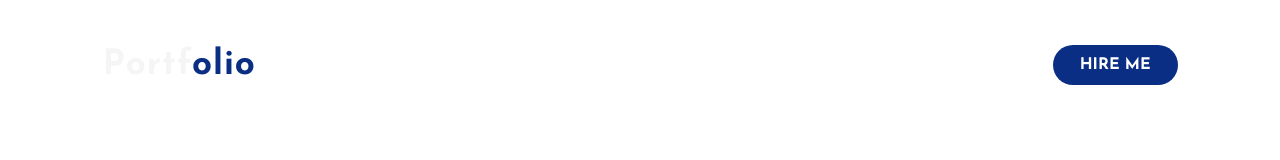
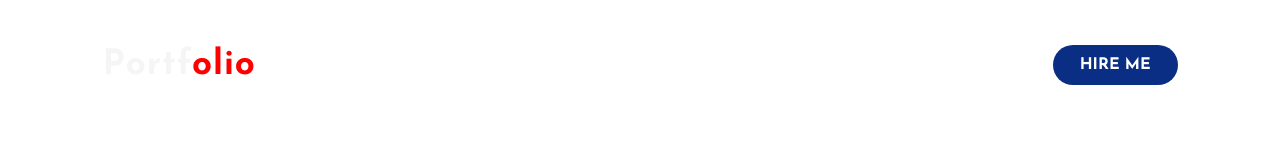
Before and after one commit to DHAMI-HARSH/OIBSIP, a plain HTML site: page PORTFOLIO_WEBSITE/index.html in a window 1280 px wide. Shown: the top 160 px of the page. Drawn offline with Linux system fonts and the light colour scheme.

Commit message:
final commit

```diff
--- a/PORTFOLIO_WEBSITE/index.html
+++ b/PORTFOLIO_WEBSITE/index.html
@@ -18,7 +18,7 @@
 <body>
     <div class="container">
         <nav>
-            <h2 id="logo">Portf<span style="color: #0b2e85;">olio</span></h2>
+            <h2 id="logo">Portf<span style="color: red;">olio</span></h2>
             <ul>
                 <li><a href="#">HOME</a></li>
                 <li><a href="#">About US</a< /li>
```
